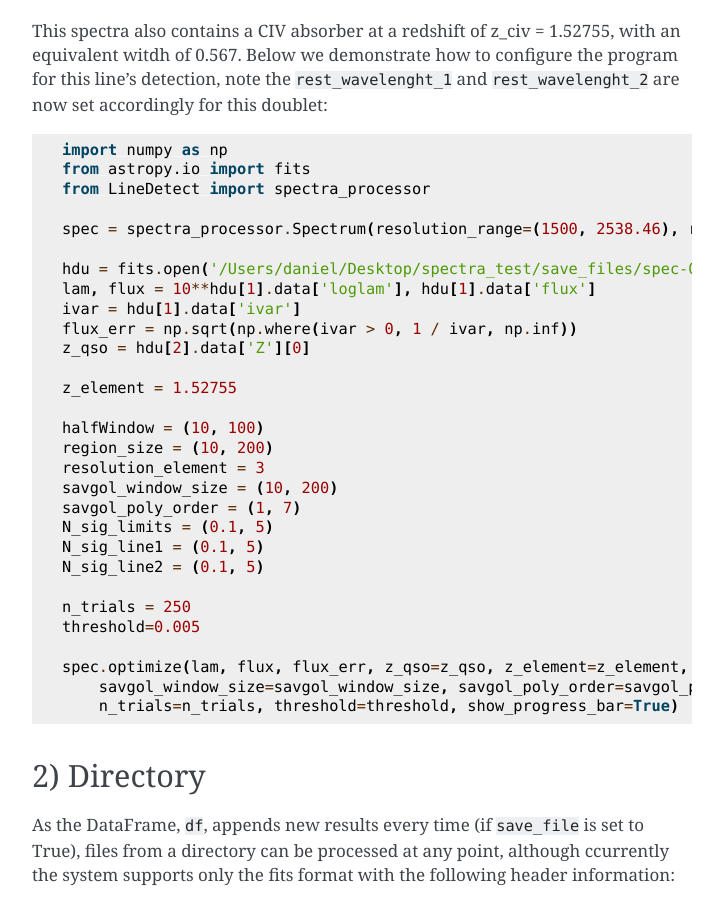
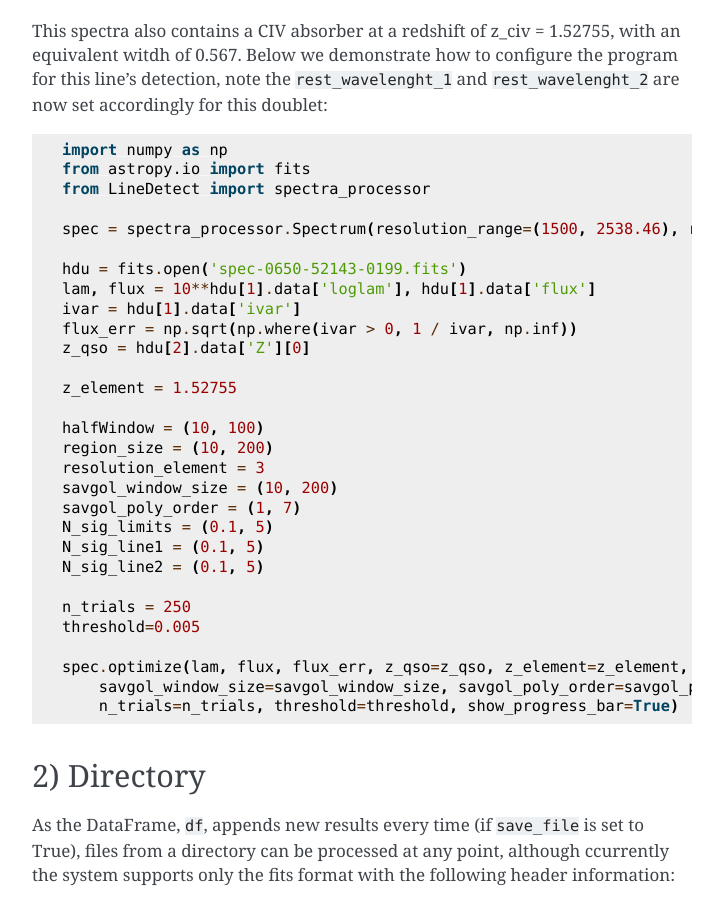
Before and after one commit to Professor-G/LineDetect, a Sphinx documentation site: the page built from docs/source/Examples.rst, in a window 1280 px wide and 900 px high, scrolled down 3129 px. Shown: the whole window, without its empty margins (388-1111 px from the left). Built offline with Sphinx 7.4.7, drawn with Linux system fonts in a browser that asks for light colours; pages that are not in the unit, such as notebooks, are missing from menus.

Commit message:
update example page

```diff
--- a/docs/source/Examples.rst
+++ b/docs/source/Examples.rst
@@ -103,7 +103,7 @@ This spectra also contains a CIV absorber at a redshift of z_civ = 1.52755, with
 
     spec = spectra_processor.Spectrum(resolution_range=(1500, 2538.46), rest_wavelength_1=1548.19, rest_wavelength_2=1550.77)
 
-    hdu = fits.open('/Users/daniel/Desktop/spectra_test/save_files/spec-0650-52143-0199.fits')
+    hdu = fits.open('spec-0650-52143-0199.fits')
     lam, flux = 10**hdu[1].data['loglam'], hdu[1].data['flux']
     ivar = hdu[1].data['ivar']
     flux_err = np.sqrt(np.where(ivar > 0, 1 / ivar, np.inf))
```
Also changed, not shown: 1 other file.
